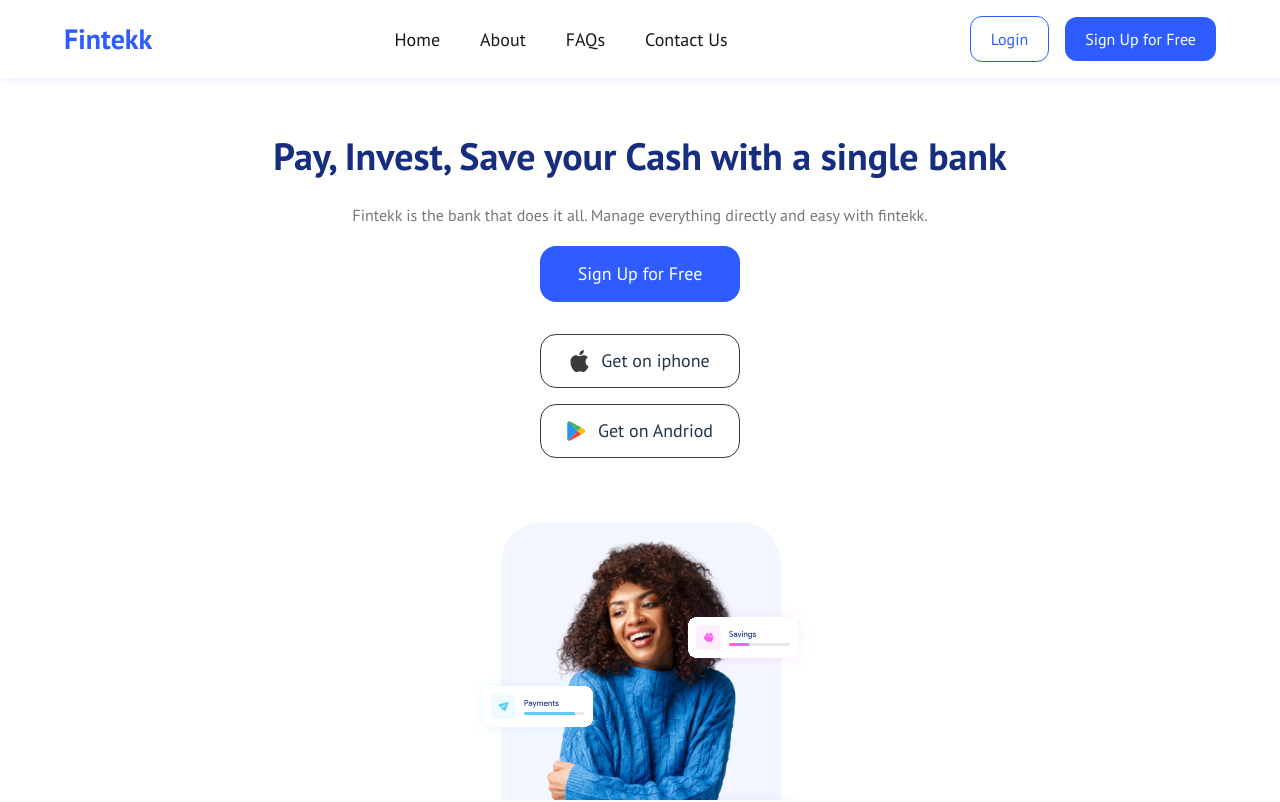
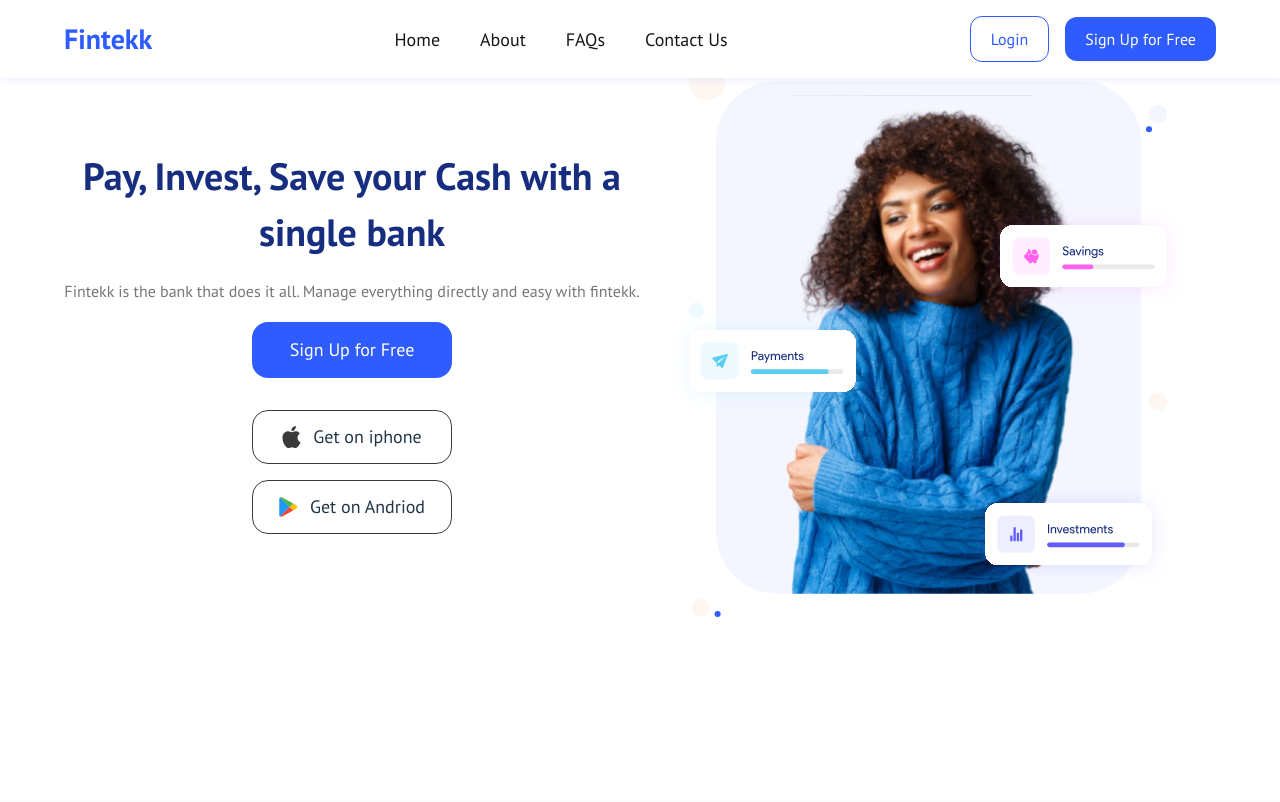
Before and after one commit to ajormoses/Fintekk, a Vue app: page / in a window 1280 px wide. Shown: the top 802 px of the page. Built offline with nearby package versions, Linux system fonts and the light colour scheme.

Commit message:
Update: svg file added to public folder

```diff
--- a/src/components/ArticleOne.vue
+++ b/src/components/ArticleOne.vue
@@ -9,7 +9,8 @@ export default {
 </script>
 
 <template>
-  <div class="section container text-center md:h-[100vh]">
+  <div class="section md:h-[100vh]">
+    <div class="container text-center lg:grid lg:grid-cols-2 lg:items-center">
       <div class="py-16">
         <h1 class="text-[38px] leading-[56px] font-bold text-[#172E80]">
           Pay, Invest, Save your Cash with a single bank
@@ -38,7 +39,8 @@ export default {
           </button>
         </div>
       </div>
-    <img class="mx-auto" src="/img/img-1.svg" alt="img one" />
+      <img class="mx-auto lg:w-[90%]" src="/img/img-1.svg" alt="img one" />
+    </div>
   </div>
 </template>
 
```
Also changed, not shown: public/img/img-1.svg. Lines whose indentation alone changed are shown as unchanged.
